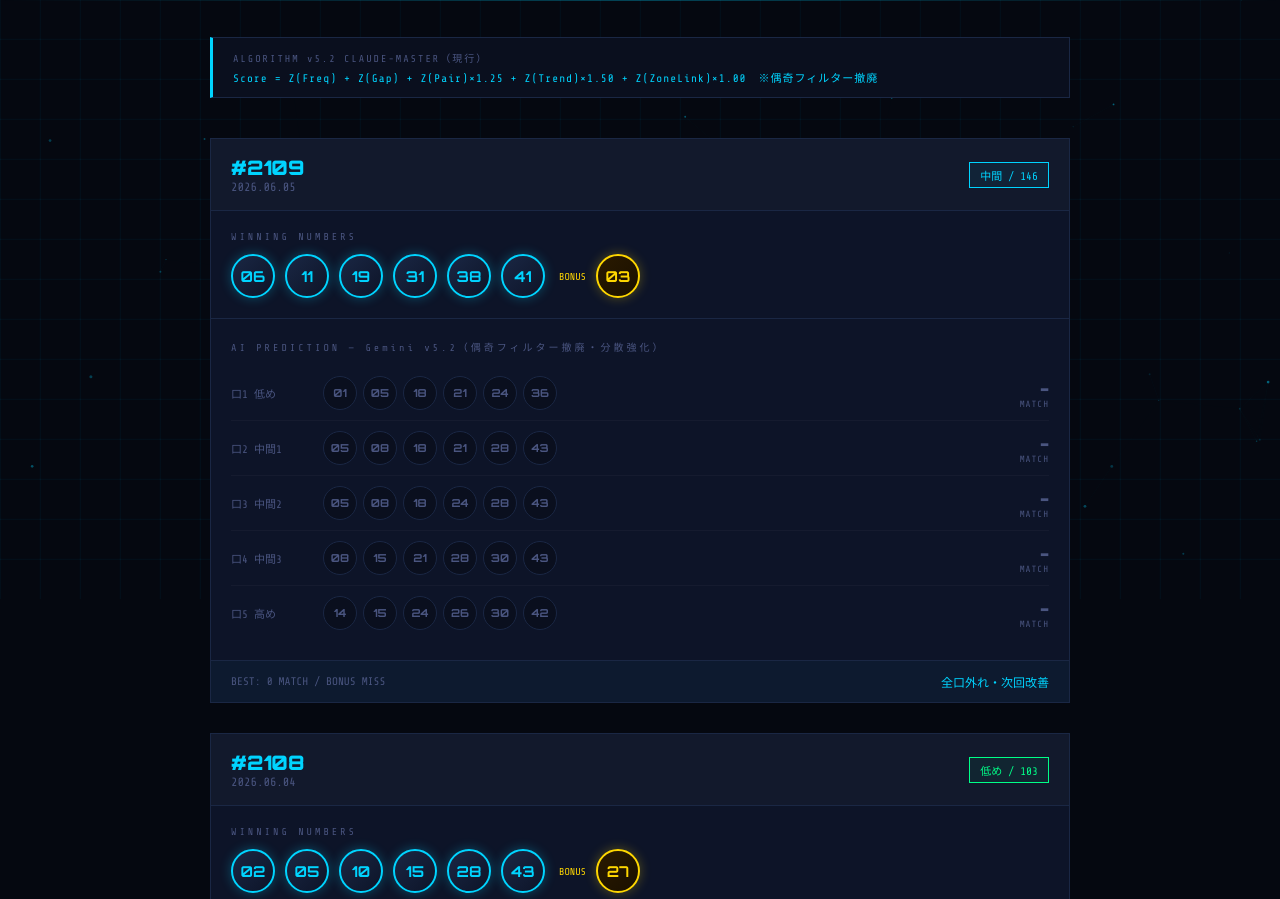
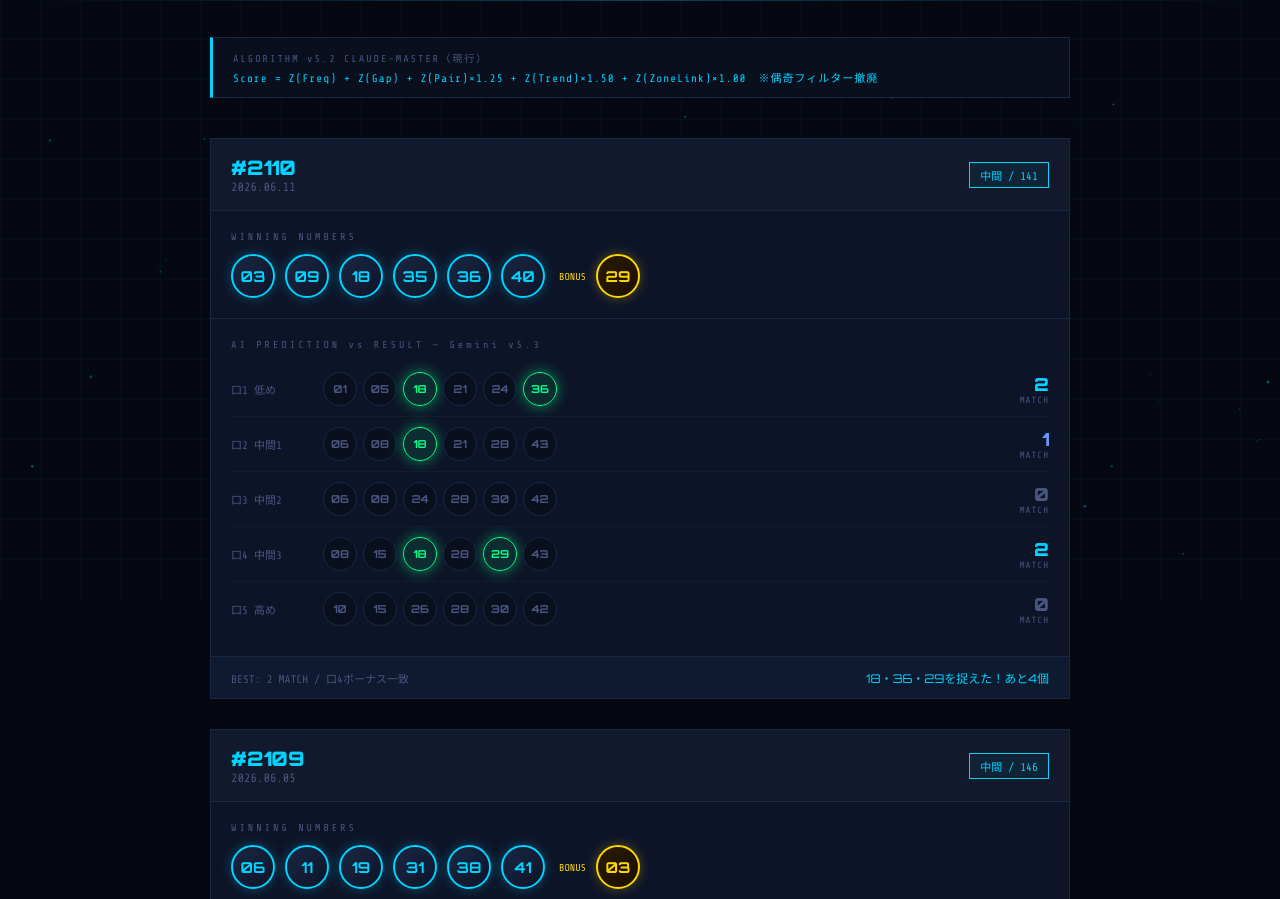
Before and after one commit to markunoni0109-prog/ai-shindan, a plain HTML site: page loto6_results.html in a window 1280 px wide. Shown: the part 201-1100 px from the top of the page. Drawn offline with nearby package versions, Linux system fonts and the light colour scheme.

Commit message:
Update loto6_results.html

```diff
--- a/loto6_results.html
+++ b/loto6_results.html
@@ -138,6 +138,54 @@
   <div class="algo-bar">
     <div class="algo-label">ALGORITHM v5.2 CLAUDE-MASTER（現行）</div>
     Score = Z(Freq) + Z(Gap) + Z(Pair)×1.25 + Z(Trend)×1.50 + Z(ZoneLink)×1.00　※偶奇フィルター撤廃
+  </div>
+
+  <!-- 第2110回 -->
+  <div class="round-card">
+    <div class="round-header">
+      <div><div class="round-num">#2110</div><div class="round-date">2026.06.11</div></div>
+      <div class="round-stage stage-mid">中間 / 141</div>
+    </div>
+    <div class="winning-section">
+      <div class="section-label">WINNING NUMBERS</div>
+      <div class="winning-numbers">
+        <div class="num-ball winning">03</div><div class="num-ball winning">09</div><div class="num-ball winning">18</div>
+        <div class="num-ball winning">35</div><div class="num-ball winning">36</div><div class="num-ball winning">40</div>
+        <span class="bonus-label">BONUS</span><div class="num-ball bonus">29</div>
+      </div>
+    </div>
+    <div class="predict-section">
+      <div class="section-label">AI PREDICTION vs RESULT — Gemini v5.3</div>
+      <div class="predict-row">
+        <div class="predict-label">口1 低め</div>
+        <div class="predict-nums"><div class="pnum">01</div><div class="pnum">05</div><div class="pnum hit">18</div><div class="pnum">21</div><div class="pnum">24</div><div class="pnum hit">36</div></div>
+        <div class="predict-score"><div class="hit-count count-2">2</div><div class="hit-label">MATCH</div></div>
+      </div>
+      <div class="predict-row">
+        <div class="predict-label">口2 中間1</div>
+        <div class="predict-nums"><div class="pnum">06</div><div class="pnum">08</div><div class="pnum hit">18</div><div class="pnum">21</div><div class="pnum">28</div><div class="pnum">43</div></div>
+        <div class="predict-score"><div class="hit-count count-1">1</div><div class="hit-label">MATCH</div></div>
+      </div>
+      <div class="predict-row">
+        <div class="predict-label">口3 中間2</div>
+        <div class="predict-nums"><div class="pnum">06</div><div class="pnum">08</div><div class="pnum">24</div><div class="pnum">28</div><div class="pnum">30</div><div class="pnum">42</div></div>
+        <div class="predict-score"><div class="hit-count count-0">0</div><div class="hit-label">MATCH</div></div>
+      </div>
+      <div class="predict-row">
+        <div class="predict-label">口4 中間3</div>
+        <div class="predict-nums"><div class="pnum">08</div><div class="pnum">15</div><div class="pnum hit">18</div><div class="pnum">28</div><div class="pnum hit">29</div><div class="pnum">43</div></div>
+        <div class="predict-score"><div class="hit-count count-2">2</div><div class="hit-label">MATCH</div></div>
+      </div>
+      <div class="predict-row">
+        <div class="predict-label">口5 高め</div>
+        <div class="predict-nums"><div class="pnum">10</div><div class="pnum">15</div><div class="pnum">26</div><div class="pnum">28</div><div class="pnum">30</div><div class="pnum">42</div></div>
+        <div class="predict-score"><div class="hit-count count-0">0</div><div class="hit-label">MATCH</div></div>
+      </div>
+    </div>
+    <div class="summary-bar">
+      <div class="summary-text">BEST: 2 MATCH / 口4ボーナス一致</div>
+      <div class="summary-best">18・36・29を捉えた！あと4個</div>
+    </div>
   </div>
 
   <!-- 第2109回 -->
```
